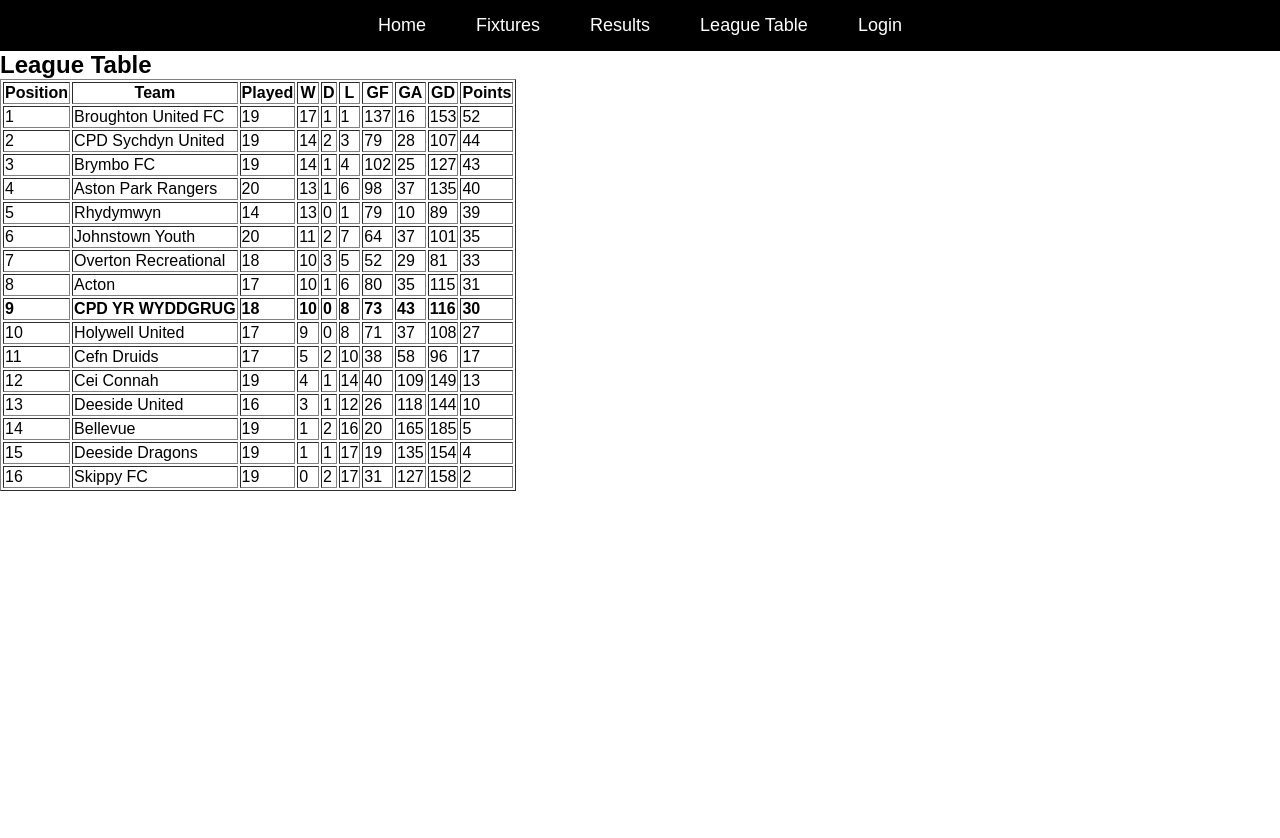
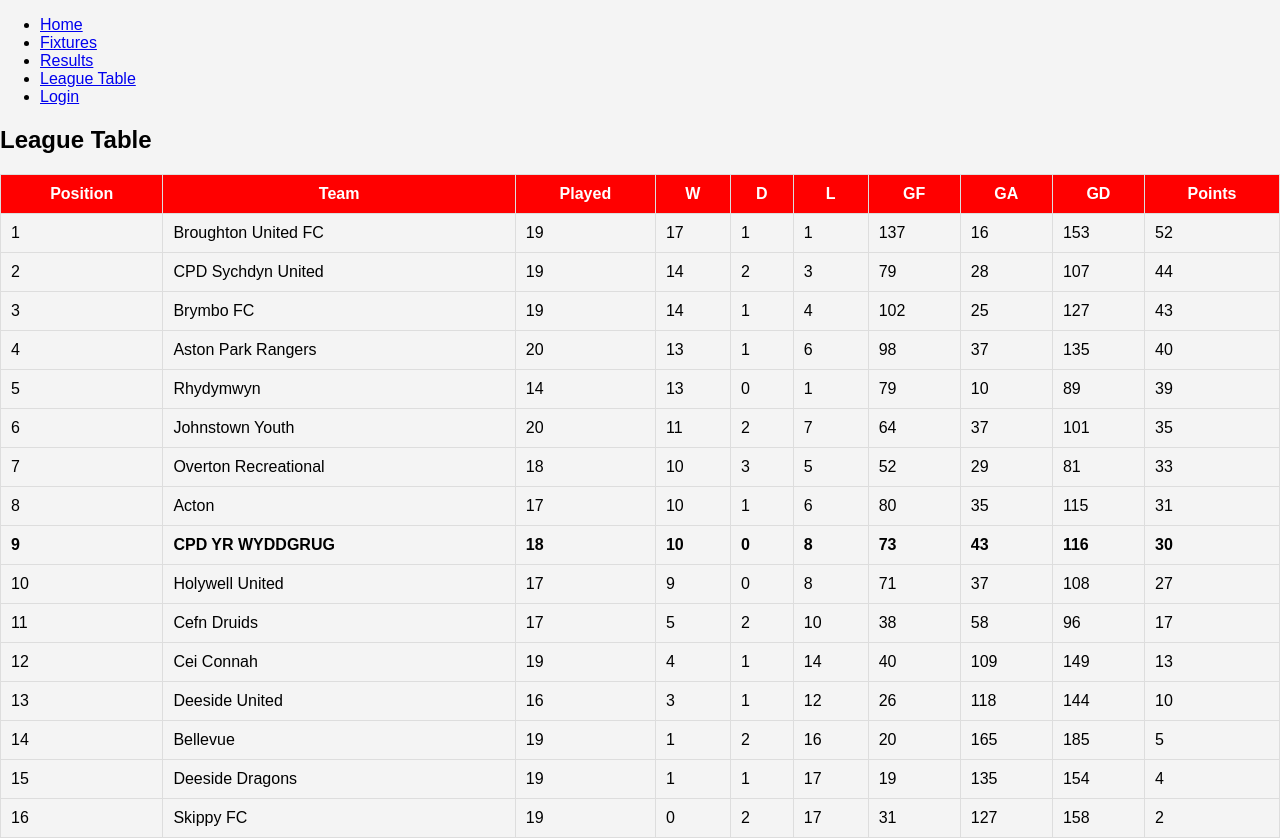
Before and after one commit to JLG-96/project4_cpd_site, a Django app: page /table/ in a window 1280 px wide. Before the commit the page ends 491 px from the top, so only its background shows below. Run offline with Django 5.2, Linux system fonts and the light colour scheme; data comes from the database, SQL or seed files in the repository.

Commit message:
styled homepage with CPD colours and improved the layout

```diff
--- a/cpd_site/static/css/style.css
+++ b/cpd_site/static/css/style.css
@@ -1,58 +1,80 @@
-/* General Reset */
-body, h1, h2, h3, p, ul, li, a, button {
+/* General Styles */
+body {
+    font-family: Arial, sans-serif;
     margin: 0;
     padding: 0;
-    font-family: Arial, sans-serif;
+    background-color: #f4f4f4;
 }
 
-/* Navbar Styling */
-nav {
-    background-color: #000; /* Black Background */
-    padding: 15px;
-    text-align: center;
+/* Team Banner */
+.team-banner {
+    display: flex;
+    align-items: center;
+    background: black;
+    color: white;
+    padding: 20px;
 }
 
-nav ul {
-    list-style: none;
-    display: flex;
-    justify-content: center;
-    gap: 20px;
+.team-banner .club-logo {
+    width: 80px;
+    height: 80px;
+    margin-right: 15px;
 }
 
-nav ul li {
-    display: inline;
+.team-info h1 {
+    color: red;
 }
 
-nav ul li a, nav ul li form button {
-    color: white;
-    text-decoration: none;
-    font-size: 18px;
-    padding: 10px 15px;
-    transition: 0.3s;
-    border: none;
-    background: none;
-    cursor: pointer;
+/* Fixture Section */
+.fixture-section {
+    text-align: center;
+    padding: 20px;
 }
 
-nav ul li a:hover, nav ul li form button:hover {
-    background-color: #D32F2F; /* Red Hover Effect */
+.fixture-card {
+    background: white;
+    padding: 15px;
+    box-shadow: 0px 0px 10px rgba(0, 0, 0, 0.1);
+    display: inline-block;
+    text-align: center;
     border-radius: 5px;
 }
 
-/* Logout Button */
-nav ul li form button {
-    font-size: 18px;
+.no-fixture {
+    font-style: italic;
+    color: gray;
+}
+
+/* League Table */
+.league-preview {
+    width: 80%;
+    margin: 20px auto;
+}
+
+table {
+    width: 100%;
+    border-collapse: collapse;
+}
+
+th, td {
+    padding: 10px;
+    border: 1px solid #ddd;
+}
+
+th {
+    background: red;
     color: white;
 }
 
-nav ul li form button:focus {
-    outline: none;
+tr.highlight {
+    font-weight: bold;
+    background: #000;
+    color: white;
 }
 
-/* Responsive Design */
-@media (max-width: 768px) {
-    nav ul {
-        flex-direction: column;
-        gap: 10px;
-    }
+/* Manager Comments */
+.manager-comments {
+    text-align: center;
+    padding: 20px;
+    background: #eee;
 }
```
Also changed, not shown: cpd_site/team/templates/team/home.html (+29 -23 lines).
